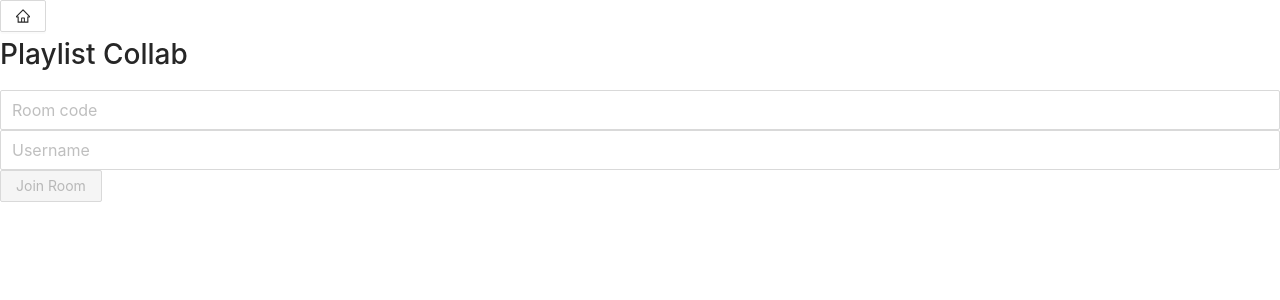
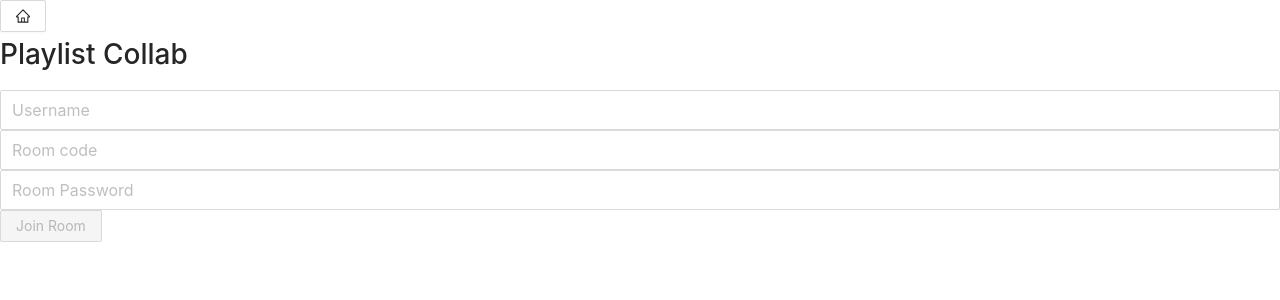
Before and after one commit to Bumbatumbarumba/PlaylistCollabFront, a React (Create React App) app: page /join in a window 1280 px wide. Shown: the top 300 px of the page. Built offline with nearby package versions, Linux system fonts and the light colour scheme.

Commit message:
added basic rtk stuff, added new page, restructured some things, added skeleton for some possible future util functions

```diff
--- a/package.json
+++ b/package.json
@@ -3,7 +3,8 @@
   "version": "0.1.0",
   "private": true,
   "dependencies": {
-    "@reduxjs/toolkit": "^1.3.6",
+    "@ant-design/icons": "^4.2.1",
+    "@reduxjs/toolkit": "^1.4.0",
     "@testing-library/jest-dom": "^4.2.4",
     "@testing-library/react": "^9.3.2",
     "@testing-library/user-event": "^7.1.2",
@@ -11,6 +12,7 @@
     "axios": "^0.19.2",
     "react": "^16.13.1",
     "react-dom": "^16.13.1",
+    "react-redux": "^7.2.1",
     "react-router-dom": "^5.2.0",
     "react-scripts": "3.4.1",
     "redux": "^4.0.5"
--- a/src/components/CollabPage.js
+++ b/src/components/CollabPage.js
@@ -1,23 +1,60 @@
 import React, { useState } from 'react'
-import { Spin, Button } from 'antd'
+import { Spin, Button, Input, Tooltip, Form } from 'antd'
 import 'antd/es/spin/style/css';
 import PageHeader from './Header'
+import { SearchOutlined } from '@ant-design/icons';
+import { addSong } from '../features/songlist/songlistSlice'
+import { connect } from 'react-redux'
 
-const CollabPage = () => {
+const mapDispatch = { addSong }
+
+const CollabPage = ({ addSong }) => {
     const [isLoading, setIsLoading] = useState(true)
+    const [songSearchText, setSongSearchText] = useState("")
+    const [songArtistText, setSongArtistText] = useState("")
+
+    const onChange = (e, input) => {
+        switch (input) {
+            case "title":
+                setSongSearchText(e.target.value)
+                break;
+            case "artist":
+                setSongArtistText(e.target.value)
+                break;
+            default:
+                break;
+        }
+    }
+
+    const onFormSubmit = e => {
+        e.preventDefault()
+        addSong(songSearchText)
+        setSongSearchText("form submitted!")
+        setSongArtistText("")
+    }
 
     return(
         <div>
             <PageHeader></PageHeader>
             {isLoading ?
-                <Spin></Spin>
+                <Spin tip="Loading..."></Spin>
                 :
                 <div>
-                    <h3>done!</h3>
+                    <form>
+                        <h3>Playlist title will go here</h3>
+                        <Input size="large" placeholder="Song Title" value={songSearchText} onChange={e => onChange(e, "title")}></Input>
+                        <Input size="large" placeholder="Song Artist" value={songArtistText} onChange={e => onChange(e, "artist")}></Input>
+                        <Tooltip title="Search">
+                            <Button type="primary" htmltype="submit" shape="circle" icon={<SearchOutlined/>} onClick={onFormSubmit}></Button>
+                        </Tooltip>
+                    </form>
                 </div>}
             <Button type="default" onClick={() => setIsLoading(!isLoading)}>{isLoading ? "stop " : "start "} loading</Button>
         </div>
     );
 }
 
-export default CollabPage
+export default connect (
+    null,
+    mapDispatch
+)(CollabPage)
--- a/src/components/HostPage.js
+++ b/src/components/HostPage.js
@@ -1,5 +1,6 @@
 import React, { useState } from 'react'
-import { Input, Button } from 'antd'
+import { Input, Button, Tooltip } from 'antd'
+import { QuestionCircleFilled } from '@ant-design/icons'
 import 'antd/dist/antd.css';
 import { Redirect } from 'react-router-dom'
 import PageHeader from './Header'
@@ -18,12 +19,14 @@ const HostPage = (props) => {
                 <div>
                     <PageHeader></PageHeader>
                     <form>
-                        <Input size="large" placeholder="Playlist name" onChange={e => checkForText(e)}></Input>
+                        <Input size="large" placeholder="Playlist Name" onChange={e => checkForText(e)}></Input>
                         <Input size="large" placeholder="Username" onChange={e => checkForText(e)}></Input>
+                        <Input size="large" placeholder="Host Identifier Key" onChange={e => checkForText(e)}></Input> <Tooltip title="This is required to identify yourself as host of this room. Keep it a secret!"><QuestionCircleFilled /></Tooltip>
+                        <Input size="large" placeholder="Room Password (Optional)" onChange={e => checkForText(e)}></Input>
                         <Button type="primary" disabled={!hasText} onClick={() => setGoToCollab(!goToCollab)}>Host Room</Button>
                     </form>
                 </div>:
-            <Redirect to="/test"></Redirect>
+            <Redirect to="/collab"></Redirect>
         }
         </div>
     );
--- a/src/components/JoinPage.js
+++ b/src/components/JoinPage.js
@@ -1,23 +1,51 @@
 import React, { useState } from 'react'
-import { Input, Button, Switch } from 'antd'
+import { Input, Button } from 'antd'
 import 'antd/dist/antd.css';
 import PageHeader from './Header'
 
 const JoinPage = () => {
     const [hasText, setHasText] = useState(false)
+    const [username, setUsername] = useState("")
+    const [roomCode, setRoomCode] = useState("")
+    const [roomPassword, setRoomPassword] = useState("")
 
-    const checkForText = (e) => {
-        //NOTE: THIS WILL BE IMPLEMENTED BETTER WHEN I FIGURE OUT RTK
+    const onChange = (e, input) => {
+        switch (input) {
+            case "username":
+                setUsername(e.target.value)
+                break;
+            case "roomcode":
+                setRoomCode(e.target.value)
+                break;
+            case "roompassword":
+                setRoomPassword(e.target.value)
+                break;
+            default:
+                break;
+        }
 
-        setHasText(e.target.value !== "")
+        setHasText(username && roomCode && roomPassword)
     }
 
     return (
         <div>
             <PageHeader></PageHeader>
             <form>
-                <Input size="large" placeholder="Room code" onChange={e => checkForText(e)}></Input>
-                <Input size="large" placeholder="Username" onChange={e => checkForText(e)}></Input>
+                <Input
+                    size="large"
+                    placeholder="Username"
+                    value={username}
+                    onChange={e => onChange(e, "username")}/>
+                <Input
+                    size="large"
+                    placeholder="Room code"
+                    value={roomCode}
+                    onChange={e => onChange(e, "roomcode")}/>
+                <Input
+                    size="large"
+                    placeholder="Room Password"
+                    value={roomPassword}
+                    onChange={e => onChange(e, "roompassword")}/>
                 <Button type="primary" disabled={!hasText}>Join Room</Button>
             </form>
         </div>
--- a/src/components/Routes.js
+++ b/src/components/Routes.js
@@ -1,5 +1,5 @@
 import React from 'react'
-import { Route, BrowserRouter, Link, Switch } from 'react-router-dom'
+import { Route, BrowserRouter, Switch } from 'react-router-dom'
 import 'antd/dist/antd.css';
 import JoinPage from './JoinPage'
 import HostPage from './HostPage'
@@ -14,7 +14,7 @@ const Routes = () => {
                     <Route path="/" exact component={() => <HomePage/>}></Route>
                     <Route path="/join" exact component={() => <JoinPage/>}></Route>
                     <Route path="/host" exact component={() => <HostPage/>}></Route>
-                    <Route path="/test" exact component={() => <CollabPage/>}></Route>
+                    <Route path="/collab" exact component={() => <CollabPage/>}></Route>
                 </Switch>
             </BrowserRouter>
         </div>
--- /dev/null
+++ b/src/features/songlist/songlistSlice.js
@@ -0,0 +1,17 @@
+import { createSlice } from '@reduxjs/toolkit'
+
+const songlistSlice = createSlice({
+    name: "songlist",
+    initialState: [],
+    reducers: {
+        addSong: {
+            reducer(state, action) {
+                const { songName, artist, addedBy } = action.payload
+                state.push({ songName, artist, addedBy })
+            }
+        }
+    }
+})
+
+export const { addSong } = songlistSlice.actions
+export default songlistSlice.reducer
--- a/src/index.js
+++ b/src/index.js
@@ -1,8 +1,17 @@
 import React from 'react';
 import ReactDOM from 'react-dom';
 import App from './components/App';
+import { configureStore } from "@reduxjs/toolkit";
+import { Provider } from 'react-redux'
+import rootReducer from './reducers'
+
+const store = configureStore({
+  reducer: rootReducer
+})
 
 ReactDOM.render(
-    <App />,
+    <Provider store={store}>
+      <App />
+    </Provider>,
   document.getElementById('root')
 );
--- /dev/null
+++ b/src/reducers/index.js
@@ -0,0 +1,7 @@
+import { combineReducers } from 'redux'
+import songlistReducer from '../features/songlist/songlistSlice'
+
+export default combineReducers({
+    songlist: songlistReducer,
+    //searchFilter: searchFilterReducer
+})
--- a/src/utils/PlaylistHelpers.js
+++ b/src/utils/PlaylistHelpers.js
@@ -1,3 +1,6 @@
+/**
+ * Used to make changes to the playlist.
+ */
 import Axios from 'axios'
 
 //LOOK INTO THIS:
```
Also changed, not shown: src/utils/ConnectionHelpers.js (deleted, +0 -16 lines), src/utils/HttpHelper.js (added, +36 -0 lines), src/features/temp/temp.js (added), 1 other file (tests, documents, lock files or other folders).
